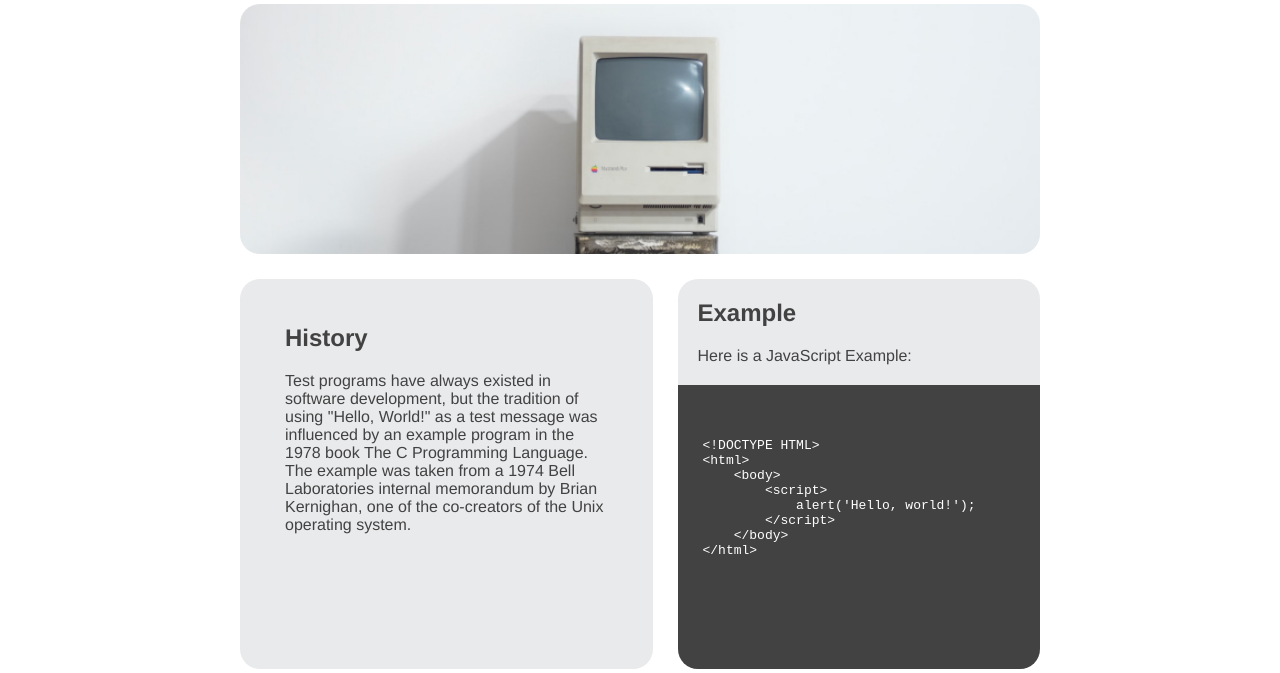
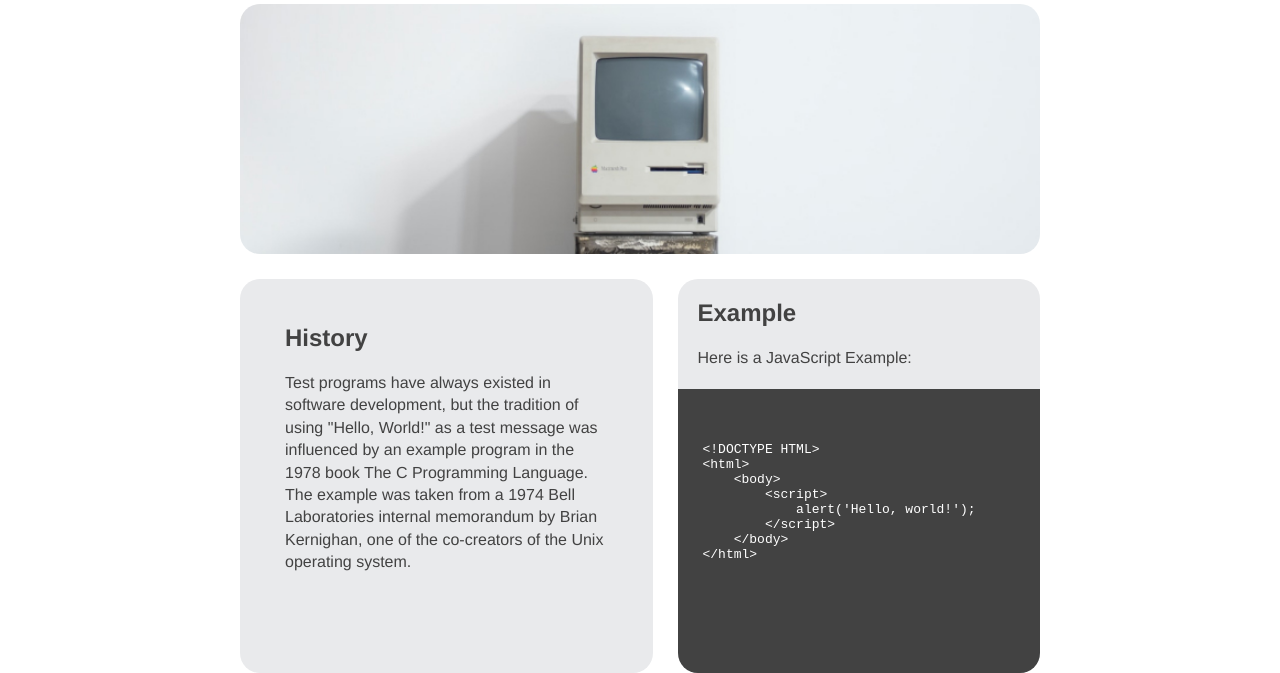
Before and after one commit to Noahsage40/codespaces-demo, a plain HTML site: page index.html in a window 1280 px wide. Shown: the part 191-864 px from the top of the page. Drawn offline with Linux system fonts and the light colour scheme.

Commit message:
validated!!!!

```diff
--- a/screen.css
+++ b/screen.css
@@ -74,5 +74,5 @@ h2 {
 
 p {
     margin: 0;
-    line-height: 1.4e;
+    line-height: 1.4em;
 }
```
